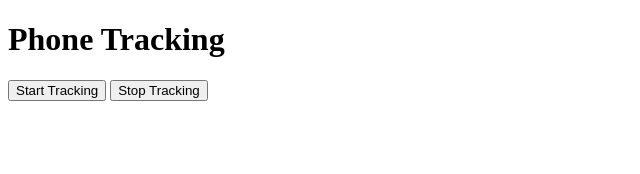
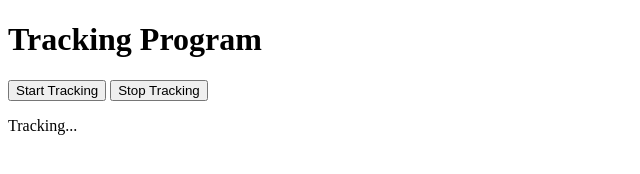
Before and after one commit to loganwe/Tracking, a plain HTML site: page index.html in a window 1280 px wide. Both pictures are taken after a click on the button "Start Tracking". Shown: the whole page, without its empty margins (0-640 px from the left). Drawn offline with Linux system fonts and the light colour scheme.

Commit message:
Add files via upload

```diff
--- a/app.js
+++ b/app.js
@@ -1,7 +1,8 @@
 let watchId;
-
+let tracking=false;
 function startTracking() {
     if ('geolocation' in navigator) {
+        document.getElementById('location').innerHTML="Tracking..."
         watchId = navigator.geolocation.watchPosition(updateLocation, handleLocationError, { enableHighAccuracy: true });
     } else {
         alert('Geolocation is not supported by your browser');
--- a/index.html
+++ b/index.html
@@ -3,10 +3,10 @@
 <head>
     <meta charset="UTF-8">
     <meta name="viewport" content="width=device-width, initial-scale=1.0">
-    <title>Phone Tracking</title>
+    <title>Tracking Program</title>
 </head>
 <body>
-    <h1>Phone Tracking</h1>
+    <h1>Tracking Program</h1>
     <button onclick="startTracking()">Start Tracking</button>
     <button onclick="stopTracking()">Stop Tracking</button>
     <p id="location"></p>
```
